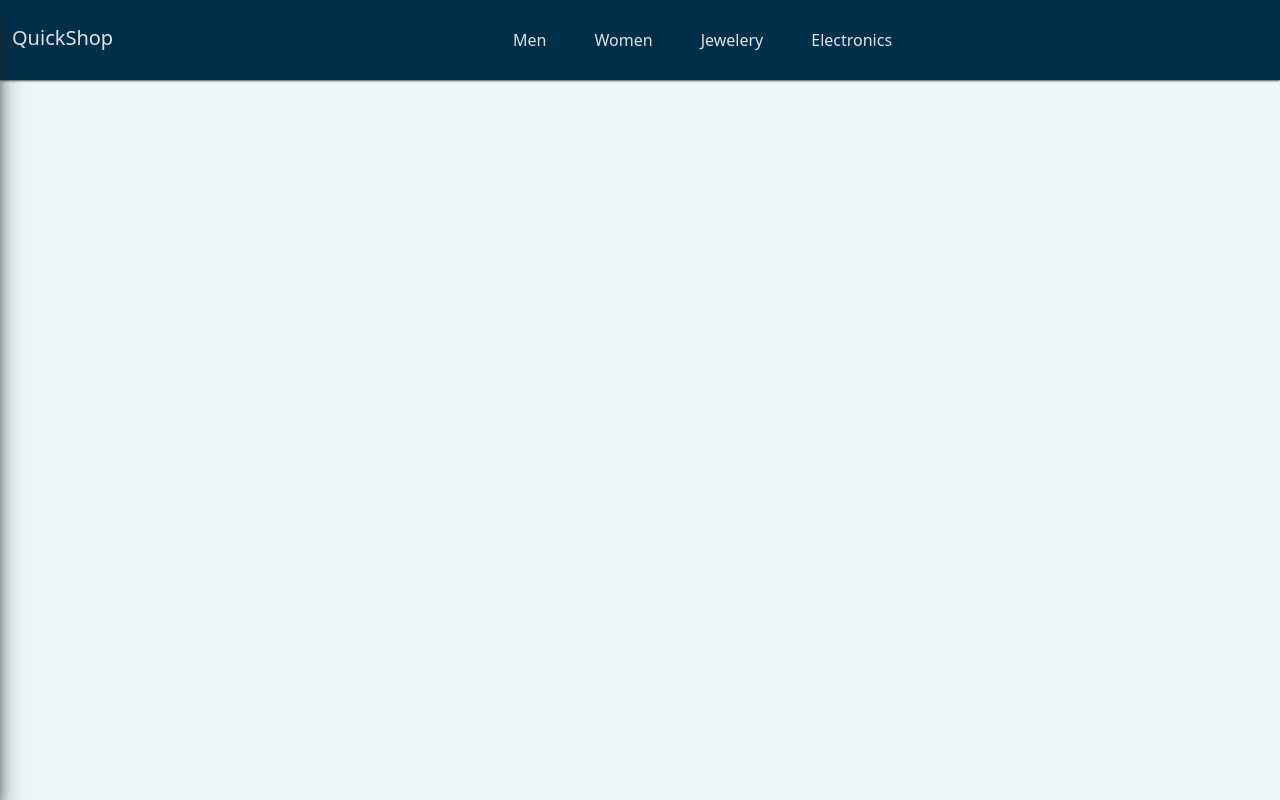
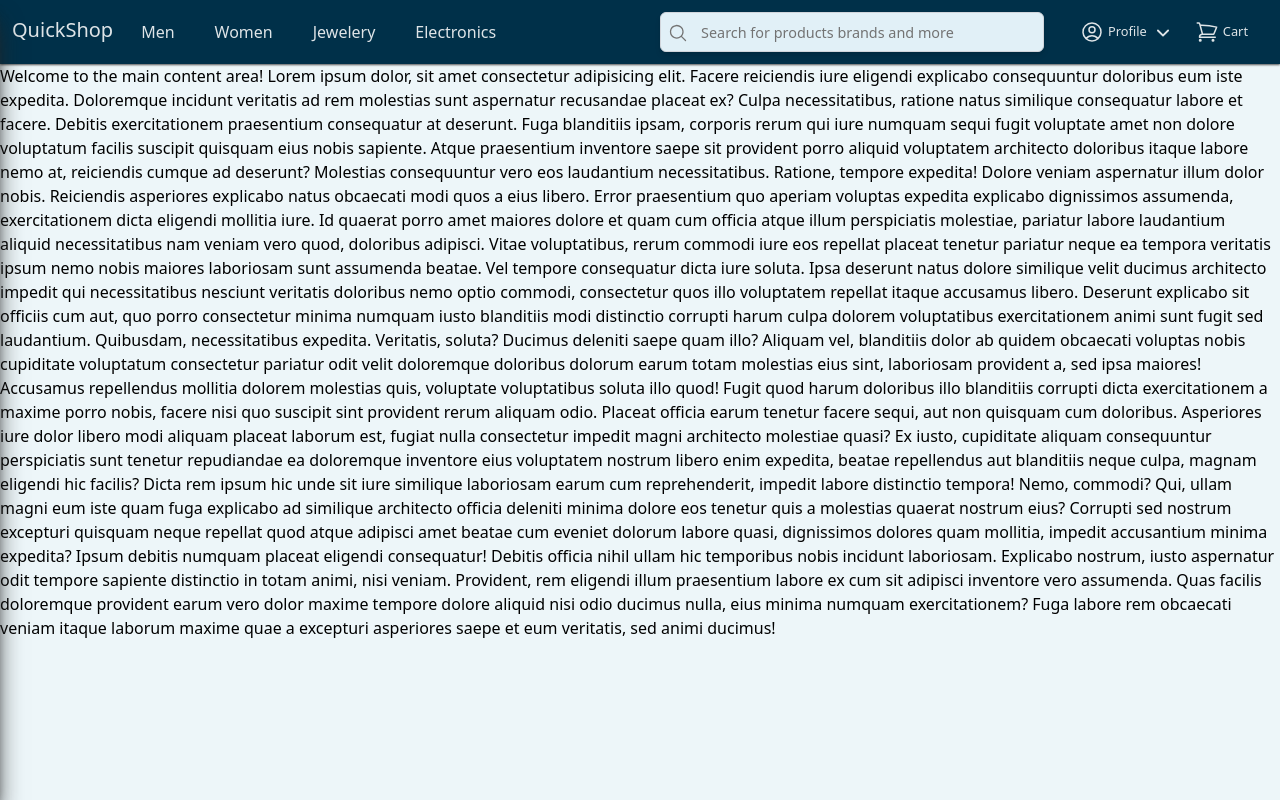
Before and after one commit to Amitbhardwaj10/ecommerce-app, a React (Vite) app in the folder frontend/: page / in a window 1280 px wide. Built offline with nearby package versions, Linux system fonts and the light colour scheme.

Commit message:
changes and improvement in navigation bar

```diff
--- a/frontend/src/App.jsx
+++ b/frontend/src/App.jsx
@@ -1,13 +1,87 @@
 import { useState } from "react";
 import "./App.css";
 import Navbar from "./components/Navbar";
+import Sidebar from "./components/Sidebar";
+import SearchBar from "./components/subComponents/SearchBar";
 
 function App() {
-	const [count, setCount] = useState(0);
+	const [isSidebarVisible, setIsSidebarVisible] = useState(false);
 
 	return (
 		<>
-			<Navbar />
+			<Navbar onToggleSidebar={() => setIsSidebarVisible(!isSidebarVisible)} />
+
+			<Sidebar
+				isVisible={isSidebarVisible}
+				setIsVisible={setIsSidebarVisible}
+			/>
+			<div className="md:hidden sticky bg-[#edf6f9] top-0 place-items-center h-16 w-full rounded-lg flex justify-center px-2">
+				{<SearchBar />}
+			</div>
+
+			<main className="">
+				{/* give the main content some margin from the top */}
+				<p>
+					Welcome to the main content area! Lorem ipsum dolor, sit amet
+					consectetur adipisicing elit. Facere reiciendis iure eligendi
+					explicabo consequuntur doloribus eum iste expedita. Doloremque
+					incidunt veritatis ad rem molestias sunt aspernatur recusandae placeat
+					ex? Culpa necessitatibus, ratione natus similique consequatur labore
+					et facere. Debitis exercitationem praesentium consequatur at deserunt.
+					Fuga blanditiis ipsam, corporis rerum qui iure numquam sequi fugit
+					voluptate amet non dolore voluptatum facilis suscipit quisquam eius
+					nobis sapiente. Atque praesentium inventore saepe sit provident porro
+					aliquid voluptatem architecto doloribus itaque labore nemo at,
+					reiciendis cumque ad deserunt? Molestias consequuntur vero eos
+					laudantium necessitatibus. Ratione, tempore expedita! Dolore veniam
+					aspernatur illum dolor nobis. Reiciendis asperiores explicabo natus
+					obcaecati modi quos a eius libero. Error praesentium quo aperiam
+					voluptas expedita explicabo dignissimos assumenda, exercitationem
+					dicta eligendi mollitia iure. Id quaerat porro amet maiores dolore et
+					quam cum officia atque illum perspiciatis molestiae, pariatur labore
+					laudantium aliquid necessitatibus nam veniam vero quod, doloribus
+					adipisci. Vitae voluptatibus, rerum commodi iure eos repellat placeat
+					tenetur pariatur neque ea tempora veritatis ipsum nemo nobis maiores
+					laboriosam sunt assumenda beatae. Vel tempore consequatur dicta iure
+					soluta. Ipsa deserunt natus dolore similique velit ducimus architecto
+					impedit qui necessitatibus nesciunt veritatis doloribus nemo optio
+					commodi, consectetur quos illo voluptatem repellat itaque accusamus
+					libero. Deserunt explicabo sit officiis cum aut, quo porro consectetur
+					minima numquam iusto blanditiis modi distinctio corrupti harum culpa
+					dolorem voluptatibus exercitationem animi sunt fugit sed laudantium.
+					Quibusdam, necessitatibus expedita. Veritatis, soluta? Ducimus
+					deleniti saepe quam illo? Aliquam vel, blanditiis dolor ab quidem
+					obcaecati voluptas nobis cupiditate voluptatum consectetur pariatur
+					odit velit doloremque doloribus dolorum earum totam molestias eius
+					sint, laboriosam provident a, sed ipsa maiores! Accusamus repellendus
+					mollitia dolorem molestias quis, voluptate voluptatibus soluta illo
+					quod! Fugit quod harum doloribus illo blanditiis corrupti dicta
+					exercitationem a maxime porro nobis, facere nisi quo suscipit sint
+					provident rerum aliquam odio. Placeat officia earum tenetur facere
+					sequi, aut non quisquam cum doloribus. Asperiores iure dolor libero
+					modi aliquam placeat laborum est, fugiat nulla consectetur impedit
+					magni architecto molestiae quasi? Ex iusto, cupiditate aliquam
+					consequuntur perspiciatis sunt tenetur repudiandae ea doloremque
+					inventore eius voluptatem nostrum libero enim expedita, beatae
+					repellendus aut blanditiis neque culpa, magnam eligendi hic facilis?
+					Dicta rem ipsum hic unde sit iure similique laboriosam earum cum
+					reprehenderit, impedit labore distinctio tempora! Nemo, commodi? Qui,
+					ullam magni eum iste quam fuga explicabo ad similique architecto
+					officia deleniti minima dolore eos tenetur quis a molestias quaerat
+					nostrum eius? Corrupti sed nostrum excepturi quisquam neque repellat
+					quod atque adipisci amet beatae cum eveniet dolorum labore quasi,
+					dignissimos dolores quam mollitia, impedit accusantium minima
+					expedita? Ipsum debitis numquam placeat eligendi consequatur! Debitis
+					officia nihil ullam hic temporibus nobis incidunt laboriosam.
+					Explicabo nostrum, iusto aspernatur odit tempore sapiente distinctio
+					in totam animi, nisi veniam. Provident, rem eligendi illum praesentium
+					labore ex cum sit adipisci inventore vero assumenda. Quas facilis
+					doloremque provident earum vero dolor maxime tempore dolore aliquid
+					nisi odio ducimus nulla, eius minima numquam exercitationem? Fuga
+					labore rem obcaecati veniam itaque laborum maxime quae a excepturi
+					asperiores saepe et eum veritatis, sed animi ducimus!
+				</p>
+			</main>
 		</>
 	);
 }
--- a/frontend/src/components/Navbar.jsx
+++ b/frontend/src/components/Navbar.jsx
@@ -1,20 +1,40 @@
 import { HiBars3CenterLeft } from "react-icons/hi2";
-import Sidebar from "./Sidebar";
-import { useState } from "react";
+import { HiOutlineUserCircle } from "react-icons/hi2";
+import { HiOutlineShoppingCart } from "react-icons/hi2";
+import { HiMiniChevronDown } from "react-icons/hi2";
+import { HiOutlineHeart } from "react-icons/hi2";
 
-function Navbar() {
+import { useEffect, useRef, useState } from "react";
+import SearchBar from "./subComponents/SearchBar";
+import Dropdown from "./subComponents/Dropdown";
+
+function Navbar({ onToggleSidebar }) {
 	const navItems = ["Men", "Women", "Jewelery", "Electronics"];
-	const [isVisible, setIsVisible] = useState(false);
+	const [showDropdown, setShowDropdown] = useState(false);
+	const dropdownRef = useRef();
+
+	useEffect(() => {
+		function handleClickOutside(event) {
+			if (dropdownRef.current && !dropdownRef.current.contains(event.target)) {
+				setShowDropdown(false);
+			}
+		}
+
+		document.addEventListener("mousedown", handleClickOutside);
+		return () => {
+			document.removeEventListener("mousedown", handleClickOutside);
+		};
+	}, [dropdownRef]);
 
 	return (
 		<>
-			<header className="flex items-center w-full h-20 sticky top-0 hover:shadow-[#535353] shadow-sm z-10">
+			<header className="flex items-center w-full h-16 sticky top-0 text-[#ffffffde] hover:shadow-[#535353] shadow-sm z-10">
 				<nav className="w-full flex justify-between items-center">
 					<div className="left-div flex items-center">
 						<HiBars3CenterLeft
-							className="h-11 w-11 p-1 sm:hidden"
+							className="menu-icon h-11 w-11 p-1 md:hidden"
 							onClick={() => {
-								setIsVisible(!isVisible);
+								onToggleSidebar();
 							}}
 						/>
 
@@ -24,10 +44,8 @@ function Navbar() {
 								QuickShop
 							</a>
 						</div>
-					</div>
-
-					<div className="center-div">
-						<ul className="sm:flex justify-center items-center gap-4 hidden">
+						<div className="items-div">
+							<ul className="md:flex justify-center items-center gap-2 hidden">
 								{navItems.map((item, index) => (
 									<a
 										key={index}
@@ -39,13 +57,42 @@ function Navbar() {
 								))}
 							</ul>
 						</div>
+					</div>
 
-					<div className="right-div"></div>
+					<div
+						className="right-div flex mr-4 md:mx-8 gap-5 items-center justify-between"
+						ref={dropdownRef}
+					>
+						{/* search bar component */}
+						<div className="hidden md:flex justify-center flex-grow mx-4">
+							<SearchBar />
+						</div>
+
+						<div
+							className="flex gap-1 items-center cursor-pointer relative"
+							onClick={() => setShowDropdown(!showDropdown)}
+						>
+							<HiOutlineUserCircle className="h-6 w-6" />
+							<small className="">Profile</small>
+							<HiMiniChevronDown className="sm:block hidden h-6 w-6" />
+
+							{/* dropdown component */}
+							{showDropdown && <Dropdown />}
+						</div>
+
+						{/* Hide Wishlist if user is not logged in after login it should be visible then! */}
+						{/* <div className="flex gap-1 items-center cursor-pointer">
+							<HiOutlineHeart className="h-6 w-6" />
+							<small ">Wishlist</small>
+						</div> */}
+
+						<div className="flex gap-1 items-center cursor-pointer">
+							<HiOutlineShoppingCart className="h-6 w-6" />
+							<small className="sm:block hidden">Cart</small>
+						</div>
+					</div>
 				</nav>
 			</header>
-
-			{/* sideBar */}
-			<Sidebar isVisible={isVisible} setIsVisible={setIsVisible} />
 		</>
 	);
 }
--- a/frontend/src/components/Sidebar.jsx
+++ b/frontend/src/components/Sidebar.jsx
@@ -16,7 +16,7 @@ function Sidebar({ isVisible, setIsVisible }) {
 	return (
 		<>
 			<aside
-				className={`side-bar w-3/4 bg-[#003049] h-svh absolute top-0 left-0 shadow-neutral-800 shadow-xl z-20 transition-transform duration-500 ${translate} ease-in-out`}
+				className={`side-bar w-3/4 text-[#ffffffde] bg-[#003049] h-screen absolute top-0 left-0 shadow-neutral-800 shadow-xl z-50 transition-transform duration-500 ${translate} ease-in-out`}
 			>
 				<div className="menuItems">
 					<ul className="px-4 py-3 flex flex-col">
@@ -42,7 +42,7 @@ function Sidebar({ isVisible, setIsVisible }) {
 			{isVisible && (
 				// Overlay
 				<div
-					className="overlay h-screen w-full bg-slate-900 bg-opacity-95 absolute top-0 left-0 z-10 transition-opacity delay-1000 duration-750 ease-in"
+					className="overlay h-screen w-full bg-black bg-opacity-65 absolute top-0 left-0 z-30 transition-opacity delay-1000 duration-750 ease-in"
 					onClick={() => setIsVisible(false)}
 				></div>
 			)}
--- /dev/null
+++ b/frontend/src/components/subComponents/Dropdown.jsx
@@ -0,0 +1,24 @@
+import React from "react";
+
+function Dropdown() {
+	return (
+		<div className="absolute top-full right-0 mt-2 w-36 rounded-md shadow-lg bg-white ring-1 ring-black ring-opacity-5 focus:outline-none z-40">
+			<div className="py-1">
+				<a
+					href="/login"
+					className="block px-4 py-2 text-sm text-gray-700 hover:text-gray-900 hover:bg-gray-100"
+				>
+					Login
+				</a>
+				<a
+					href="/signup"
+					className="block px-4 py-2 text-sm text-gray-700 hover:text-gray-900 hover:bg-gray-100"
+				>
+					Sign Up
+				</a>
+			</div>
+		</div>
+	);
+}
+
+export default Dropdown;
--- a/frontend/src/components/subComponents/SearchBar.jsx
+++ b/frontend/src/components/subComponents/SearchBar.jsx
@@ -1,8 +1,24 @@
 import React from "react";
+import { HiMagnifyingGlass } from "react-icons/hi2";
 
 // take props to put dynamic height and width of search bar
-function SearchBar({ height, width }) {
-	return <div>SearchBar</div>;
+function SearchBar() {
+	return (
+		<>
+			<div className="w-full md:w-48 lg:w-72 xl:w-96 relative rounded-lg">
+				<a href="/">
+					<HiMagnifyingGlass className="w-5 h-5 absolute left-2 top-[.7rem] text-neutral-500" />
+				</a>
+
+				<input
+					type="search"
+					id=""
+					placeholder="Search for products brands and more"
+					className="w-full text-ellipsis bg-[#edf6f9] md:bg-[#e1f0f7] outline-none placeholder:text-neutral-500 text-neutral-500 pl-10 px-4 placeholder:text-[.9rem] py-[.45rem] focus:bg-zinc-100 rounded-md border border-gray-300 shadow-md"
+				/>
+			</div>
+		</>
+	);
 }
 
 export default SearchBar;
--- a/frontend/src/index.css
+++ b/frontend/src/index.css
@@ -8,8 +8,8 @@
 	font-weight: 400;
 
 	/* color-scheme: light dark; */
-	color: rgba(255, 255, 255, 0.87);
-	/* background-color: #1d1f1ea5; */
+	/* color: #ffffffde; */
+	color: black;
 	background-color: #edf6f9;
 
 	font-synthesis: none;
@@ -48,3 +48,22 @@ button:focus,
 button:focus-visible {
 	outline: 4px auto -webkit-focus-ring-color;
 }
+
+input[type="search"]::-ms-clear {
+	display: none;
+	width: 0;
+	height: 0;
+}
+input[type="search"]::-ms-reveal {
+	display: none;
+	width: 0;
+	height: 0;
+}
+
+/* clears the 'X' from Chrome */
+input[type="search"]::-webkit-search-decoration,
+input[type="search"]::-webkit-search-cancel-button,
+input[type="search"]::-webkit-search-results-button,
+input[type="search"]::-webkit-search-results-decoration {
+	display: none;
+}
```
Lines whose indentation alone changed are shown as unchanged.
